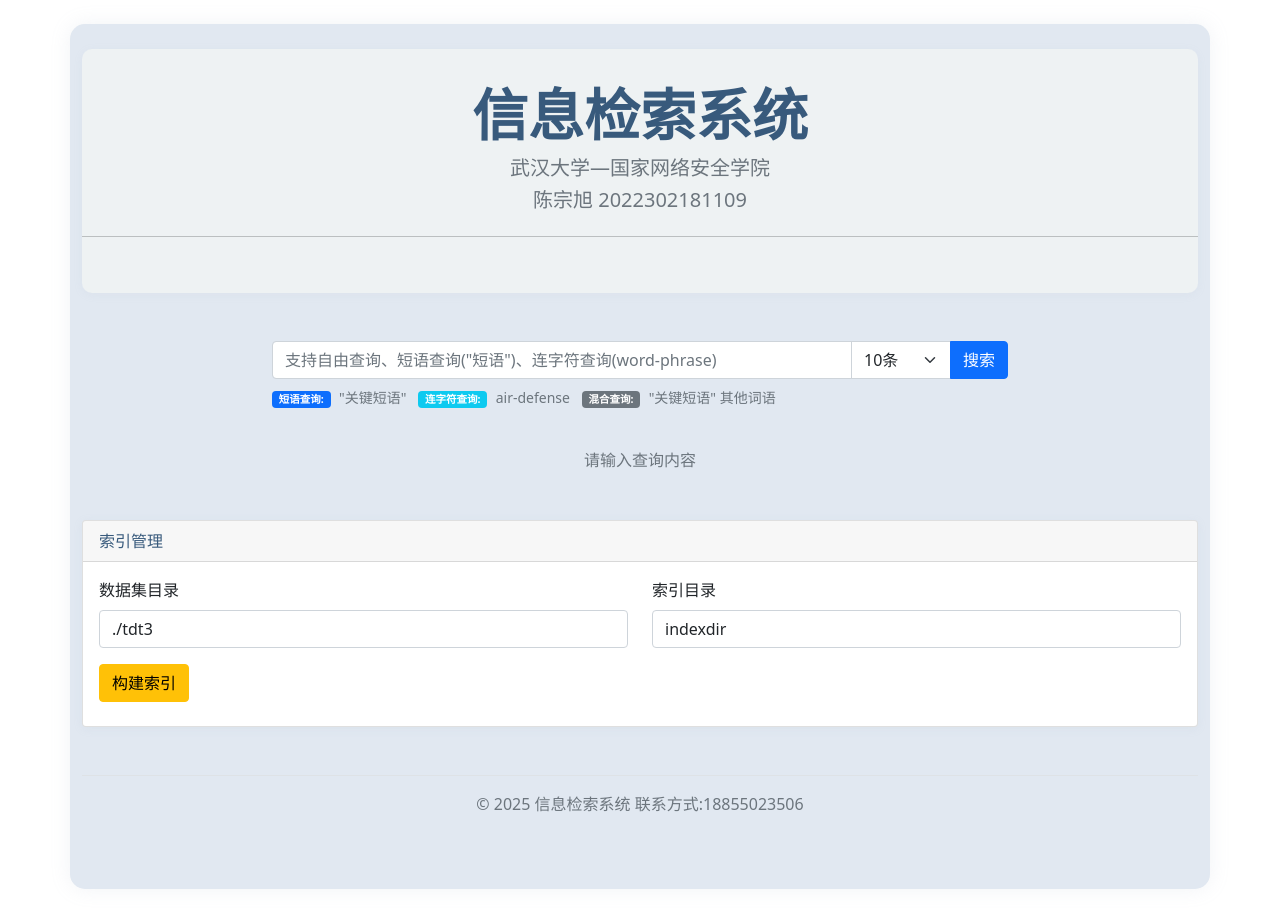
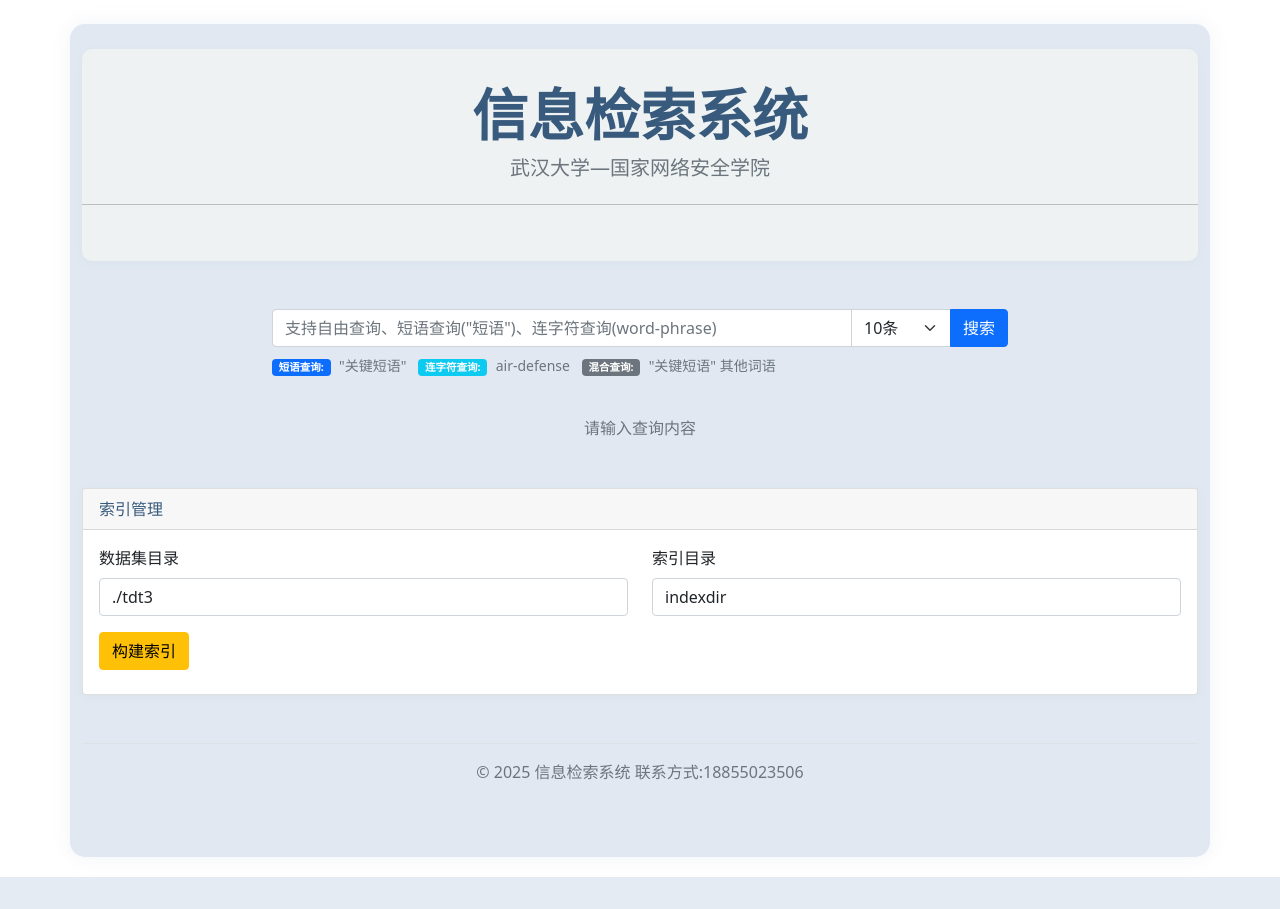
Before and after one commit to chen-joy/Information-Retrieval, a Flask app: page / in a window 1280 px wide. After the commit the page ends 877 px from the top, so only its background shows below. Run offline with Flask 2, Linux system fonts and the light colour scheme.

Commit message:
Update index.html

```diff
--- a/templates/index.html
+++ b/templates/index.html
@@ -13,7 +13,6 @@
         <div class="header-section text-center mb-5">
             <h1 class="display-4 mb-2">信息检索系统</h1>
             <h5 class="text-muted mb-2">武汉大学—国家网络安全学院</h5>
-            <h5 class="text-secondary">陈宗旭  2022302181109</h5>
             <hr class="my-4">
         </div>
 
```
